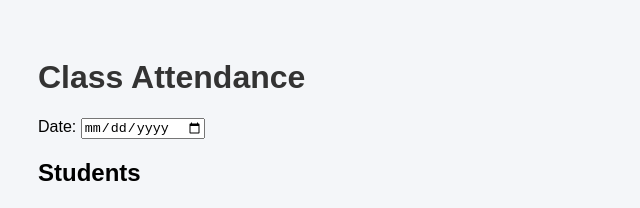
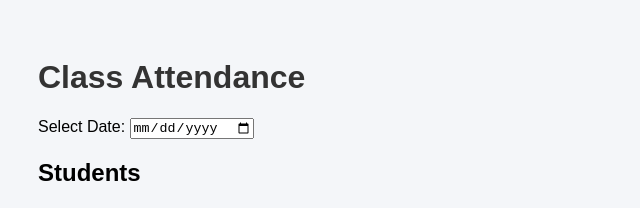
Before and after one commit to ameenmuhammadj/attendance-system, a plain HTML site: page index.html in a window 1280 px wide. Shown: the top 208 px of the page, without its empty margins (0-640 px from the left). Drawn offline with Linux system fonts and the light colour scheme; no server answers.

Commit message:
Update index.html

```diff
--- a/index.html
+++ b/index.html
@@ -1,5 +1,6 @@
 <!DOCTYPE html>
 <html>
+
 <head>
 <title>Class Attendance</title>
 <link rel="stylesheet" href="style.css">
@@ -9,7 +10,7 @@
 
 <h1>Class Attendance</h1>
 
-<label>Date:</label>
+<label>Select Date:</label>
 <input type="date" id="date">
 
 <h2>Students</h2>
@@ -21,6 +22,7 @@
 <h2>Attendance History</h2>
 
 <table border="1">
+
 <thead>
 <tr>
 <th>Date</th>
@@ -30,9 +32,11 @@
 </thead>
 
 <tbody id="history"></tbody>
+
 </table>
 
 <script src="script.js"></script>
 
 </body>
+
 </html>
```
